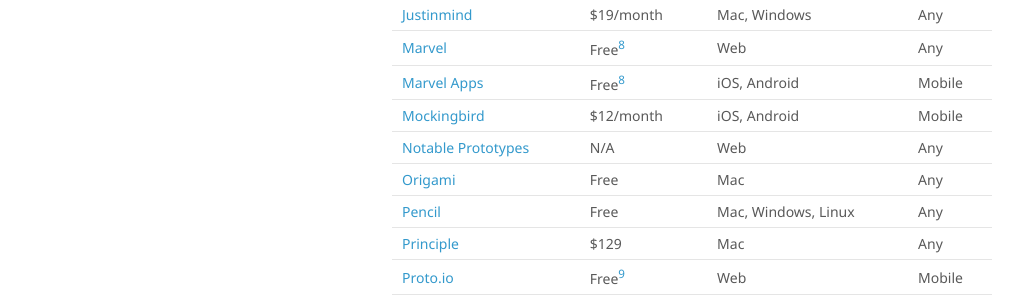
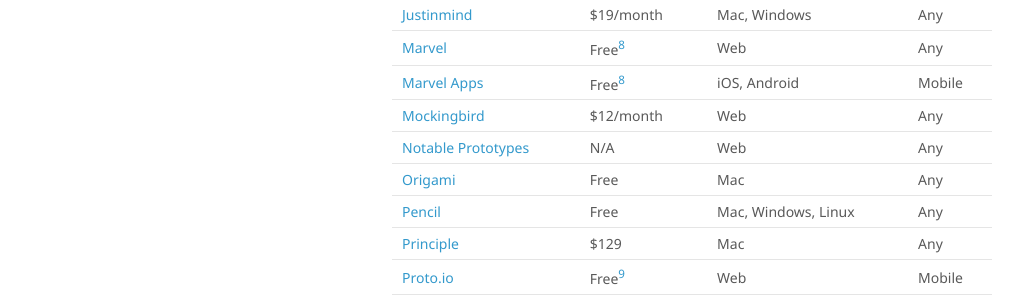
Before and after one commit to oscarb/pad, a Jekyll site: the page built from _docs/prototyping.md, in a window 1280 px wide. Shown: the part 861-1161 px from the top of the page, without its empty margins (128-1151 px from the left). Built offline with Jekyll 4.4.1, drawn with Linux system fonts in a browser that asks for light colours; some web fonts are replaced.

Commit message:
Updated prototyping.md

```diff
--- a/_docs/prototyping.md
+++ b/_docs/prototyping.md
@@ -38,7 +38,7 @@ Name | Lowest price | Platform | Protype for
 [Justinmind](https://www.justinmind.com/) | $19/month | Mac, Windows | Any
 [Marvel](https://marvelapp.com/) | Free[^marvel] | Web | Any
 [Marvel Apps](https://marvelapp.com/apps/)  | Free[^marvel] | iOS, Android | Mobile
-[Mockingbird](https://gomockingbird.com/home) | $12/month | iOS, Android | Mobile
+[Mockingbird](https://gomockingbird.com/home) | $12/month | Web | Any
 [Notable Prototypes](http://zurb.com/notable/features/prototypes) | N/A | Web | Any
 [Origami](https://facebook.github.io/origami/) | Free | Mac | Any
 [Pencil](http://pencil.evolus.vn/) | Free | Mac, Windows, Linux | Any
```
